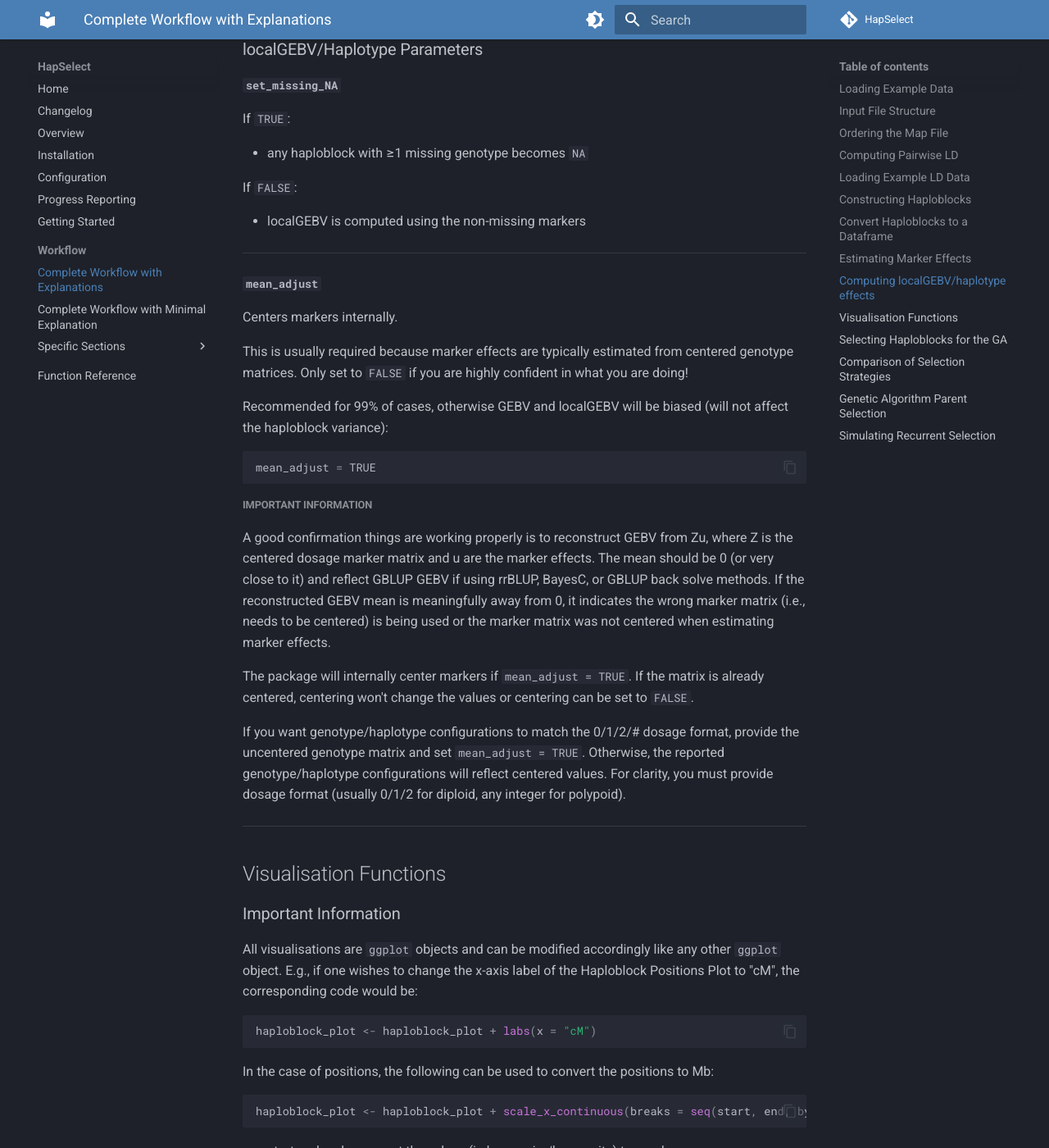
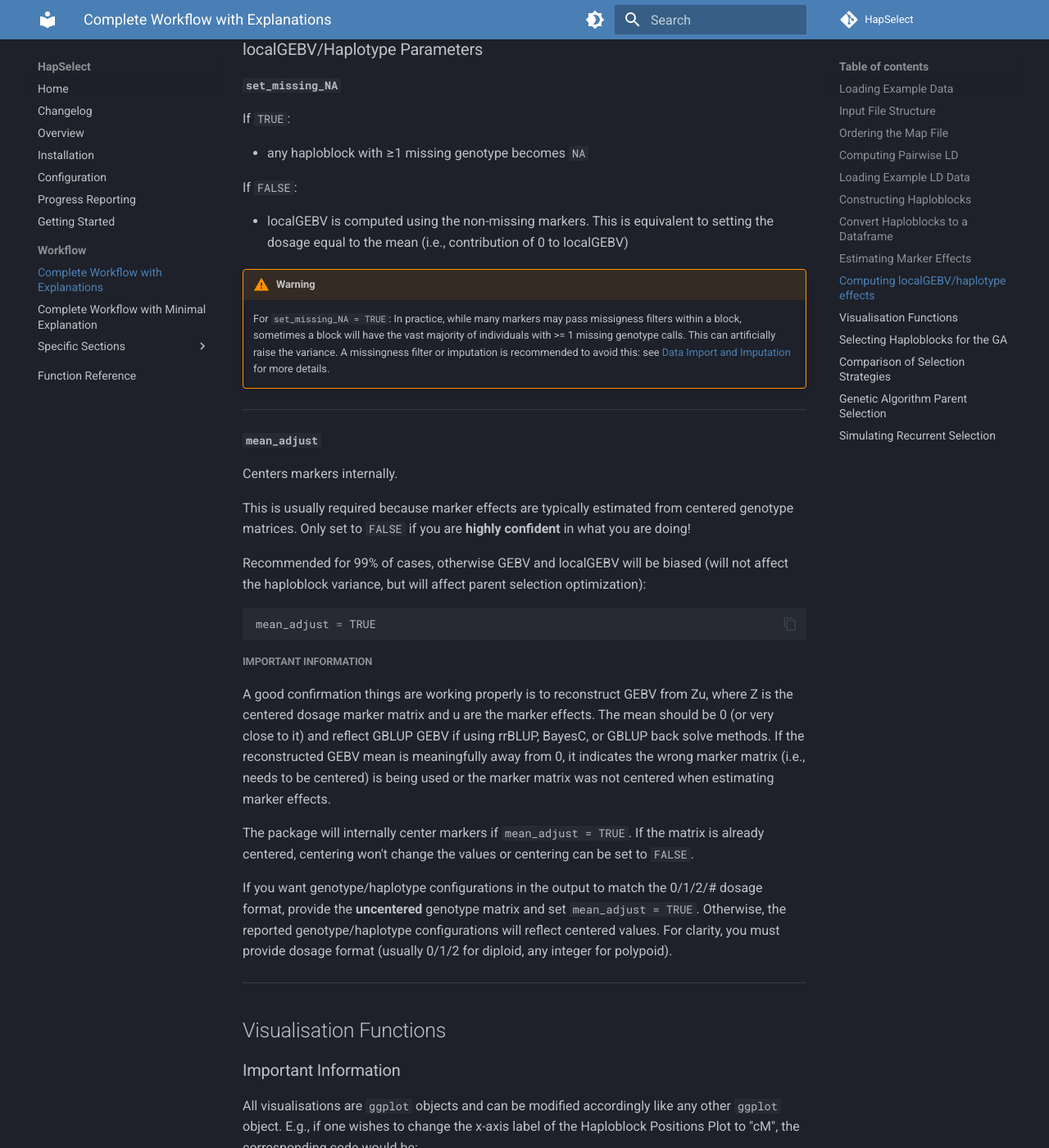
Before and after one commit to wrshf7/HapSelect-Docs, an MkDocs documentation site: the page built from docs/workflow/example_workflow.md, in a window 1280 px wide and 1400 px high, scrolled down 12624 px. Shown: the whole window at 82% size. Built offline with MkDocs 1.6.1 and Material for MkDocs 9.7.7, drawn with Linux system fonts in a browser that asks for light colours; comment, search, counter and statistics services are not loaded; the version menu is left out; some of the changed text lies outside the part shown.

Commit message:
Small updates on overview, example workflows, data import, and haploblocks

````diff
--- a/docs/workflow/example_workflow.md
+++ b/docs/workflow/example_workflow.md
@@ -539,7 +539,11 @@ If `TRUE`:
 
 If `FALSE`:
 
-- localGEBV is computed using the non-missing markers
+- localGEBV is computed using the non-missing markers. This is equivalent to setting the dosage equal to the mean (i.e., contribution of 0 to localGEBV)
+
+
+!!! warning
+    For `set_missing_NA = TRUE`: In practice, while many markers may pass missigness filters within a block, sometimes a block will have the vast majority of individuals with >= 1 missing genotype calls. This can artificially raise the variance. A missingness filter or imputation is recommended to avoid this: see [Data Import and Imputation](data-import.md) for more details.
 
 ---
 
@@ -548,9 +552,9 @@ If `FALSE`:
 Centers markers internally.
 
 This is usually required because marker effects are typically estimated from centered genotype matrices.
-Only set to `FALSE` if you are highly confident in what you are doing!
+Only set to `FALSE` if you are **highly confident** in what you are doing!
 
-Recommended for 99% of cases, otherwise GEBV and localGEBV will be biased (will not affect the haploblock variance):
+Recommended for 99% of cases, otherwise GEBV and localGEBV will be biased (will not affect the haploblock variance, but will affect parent selection optimization):
 
 ```r
 mean_adjust = TRUE
@@ -561,7 +565,7 @@ A good confirmation things are working properly is to reconstruct GEBV from Zu,
 
 The package will internally center markers if `mean_adjust = TRUE`. If the matrix is already centered, centering won't change the values or centering can be set to `FALSE`.
 
-If you want genotype/haplotype configurations to match the 0/1/2/# dosage format, provide the uncentered genotype matrix and set `mean_adjust = TRUE`. Otherwise, the reported genotype/haplotype configurations will reflect centered values. For clarity, you must provide dosage format (usually 0/1/2 for diploid, any integer for polypoid).
+If you want genotype/haplotype configurations in the output to match the 0/1/2/# dosage format, provide the __uncentered__ genotype matrix and set `mean_adjust = TRUE`. Otherwise, the reported genotype/haplotype configurations will reflect centered values. For clarity, you must provide dosage format (usually 0/1/2 for diploid, any integer for polypoid).
 
 ---
 
@@ -820,7 +824,7 @@ variance_plot
 
 ### Haploblock Variance Plot
 
-The haploblock position plot with each block coloured by its variance, showing where the high-variance regions sit on each chromosome.
+The haploblock position plot with each block coloured by its variance, showing where the high-variance regions sit on each chromosome and the block size.
 
 ```r
 block_var_plot <- plot_haploblocks_variance(
````
Also changed, not shown: other parts of docs/workflow/example_workflow.md (+1 -1 lines), docs/overview.md (+3 -3 lines), docs/workflow/data-import.md (+2 -2 lines), docs/workflow/haploblocks.md (+3 -0 lines).
